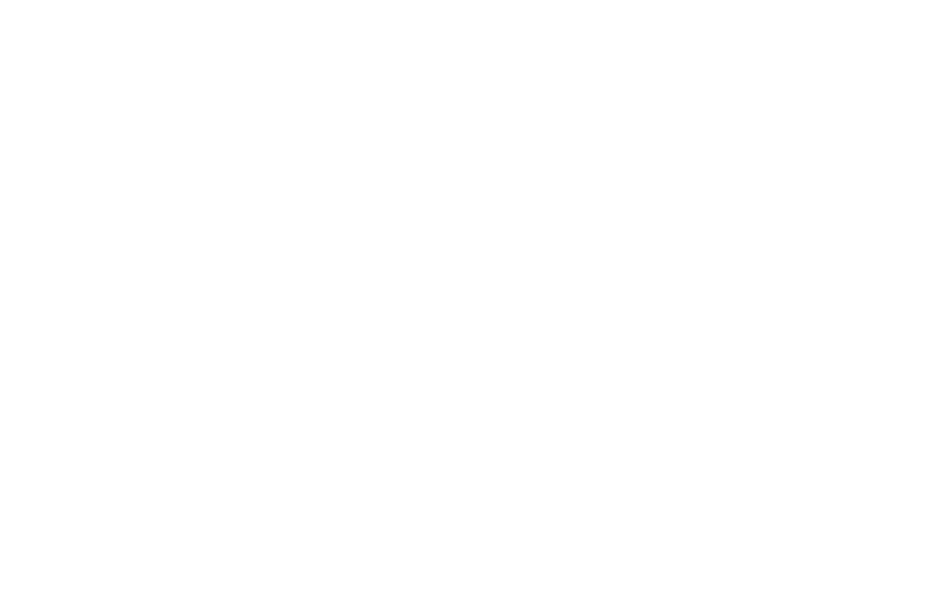
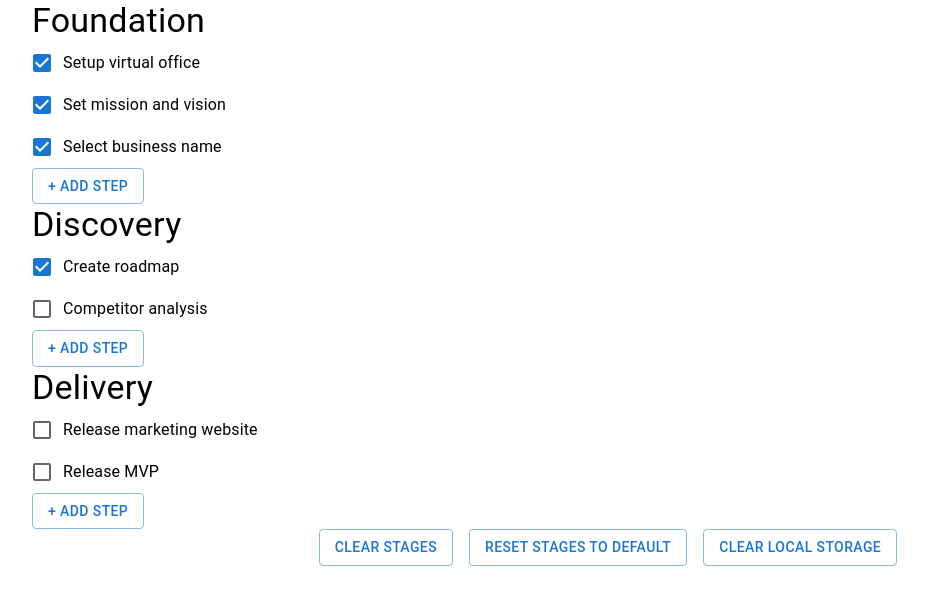
Before and after one commit to rtrembecky/oakslab-assignment, a Next.js app: page / in a window 1280 px wide. Shown: the top 604 px of the page, without its empty margins (32-960 px from the left). Built offline with nearby package versions, Linux system fonts and the light colour scheme.

Commit message:
basic functionality with step adding and resetting

```diff
--- /dev/null
+++ b/src/app/Stage.tsx
@@ -0,0 +1,63 @@
+"use client"
+
+import { Button, Stack, TextField, Typography } from "@mui/material"
+import { Steps } from "./types"
+import { FC, useState } from "react"
+import { Step } from "./Step"
+
+type StageProps = { label: string; steps: Steps; setSteps: (value: Steps) => void }
+
+export const Stage: FC<StageProps> = ({ label, steps, setSteps }) => {
+  const [addingStep, setAddingStep] = useState(false)
+  const [stepLabel, setStepLabel] = useState("")
+
+  const done = () => {
+    setSteps({ ...steps, [stepLabel]: false })
+    setAddingStep(false)
+    setStepLabel("")
+  }
+
+  return (
+    <Stack>
+      <Typography variant="h4">{label}</Typography>
+      {Object.keys(steps).map((label, index) => (
+        <Step
+          key={index}
+          label={label}
+          value={steps[label]}
+          onChange={(value) => setSteps({ ...steps, [label]: value })}
+        />
+      ))}
+      {!addingStep ? (
+        <div>
+          <Button variant="outlined" onClick={() => setAddingStep(true)}>
+            + Add step
+          </Button>
+        </div>
+      ) : (
+        <Stack direction="row" gap={2}>
+          <TextField
+            autoFocus
+            placeholder="New step"
+            onChange={(e) => setStepLabel(e.target.value)}
+            onKeyDown={(e) => {
+              if (e.key === "Enter") done()
+            }}
+          />
+          <Button variant="outlined" onClick={done}>
+            Done
+          </Button>
+          <Button
+            variant="outlined"
+            onClick={() => {
+              setAddingStep(false)
+              setStepLabel("")
+            }}
+          >
+            Cancel
+          </Button>
+        </Stack>
+      )}
+    </Stack>
+  )
+}
--- /dev/null
+++ b/src/app/Step.tsx
@@ -0,0 +1,15 @@
+"use client"
+
+import { Checkbox, FormControlLabel } from "@mui/material"
+import { FC } from "react"
+
+type StepProps = { label: string; value?: boolean; onChange: (value: boolean) => void }
+
+export const Step: FC<StepProps> = ({ label, value, onChange }) => {
+  return (
+    <FormControlLabel
+      control={<Checkbox checked={value} onChange={(e) => onChange(e.target.checked)} />}
+      label={label}
+    />
+  )
+}
--- /dev/null
+++ b/src/app/localStorage.ts
@@ -0,0 +1,16 @@
+import { Storage } from "./types"
+
+export const storageKey = "assignment_storage"
+
+export const loadFromLocalStorage = (): Storage | null => {
+  const value = localStorage.getItem(storageKey)
+  return value != null ? JSON.parse(value) : null
+}
+
+export const saveToLocalStorage = (value: Storage) => {
+  localStorage.setItem(storageKey, JSON.stringify(value))
+}
+
+export const clearLocalStorage = () => {
+  localStorage.removeItem(storageKey)
+}
--- a/src/app/page.tsx
+++ b/src/app/page.tsx
@@ -1,5 +1,67 @@
-import { Stack } from "@mui/material"
+"use client"
+
+import { Button, CircularProgress, Container, Stack } from "@mui/material"
+import { useEffect, useState } from "react"
+import { Stages } from "./types"
+import { Stage } from "./Stage"
+import { clearLocalStorage, loadFromLocalStorage, saveToLocalStorage } from "./localStorage"
+
+const defaultStages: Stages = {
+  Foundation: { "Setup virtual office": true, "Set mission and vision": true, "Select business name": true },
+  Discovery: { "Create roadmap": true, "Competitor analysis": false },
+  Delivery: { "Release marketing website": false, "Release MVP": false },
+}
 
 export default function Home() {
-  return <Stack component="main" sx={{ minHeight: "100vh" }}></Stack>
+  const [stages, setStages] = useState<Stages>()
+
+  const updateStages = (stages: Stages) => {
+    setStages(stages)
+    saveToLocalStorage(stages)
+  }
+
+  useEffect(() => {
+    const storage = loadFromLocalStorage()
+
+    if (storage != null) {
+      setStages(storage)
+    } else {
+      setStages(defaultStages)
+    }
+  }, [])
+
+  const clearStages = () => updateStages({})
+  const resetStages = () => updateStages(defaultStages)
+
+  return (
+    <Stack component="main" sx={{ minHeight: "100vh" }}>
+      <Container>
+        {!stages ? (
+          <CircularProgress />
+        ) : (
+          Object.keys(stages).map((label, index) => (
+            <Stage
+              key={index}
+              label={label}
+              steps={stages[label]}
+              setSteps={(steps) => updateStages({ ...stages, [label]: steps })}
+            />
+          ))
+        )}
+      </Container>
+      <Container>
+        <Stack direction="row" gap={2} justifyContent="center">
+          <Button variant="outlined" onClick={clearStages}>
+            Clear stages
+          </Button>
+          <Button variant="outlined" onClick={resetStages}>
+            Reset stages to default
+          </Button>
+          <Button variant="outlined" onClick={clearLocalStorage}>
+            Clear local storage
+          </Button>
+        </Stack>
+      </Container>
+    </Stack>
+  )
 }
--- /dev/null
+++ b/src/app/types.ts
@@ -0,0 +1,6 @@
+// I rely on the fact that the order of keys in object is preserved
+export type Steps = Record<string, boolean>
+
+export type Stages = Record<string, Steps>
+
+export type Storage = Stages
```
